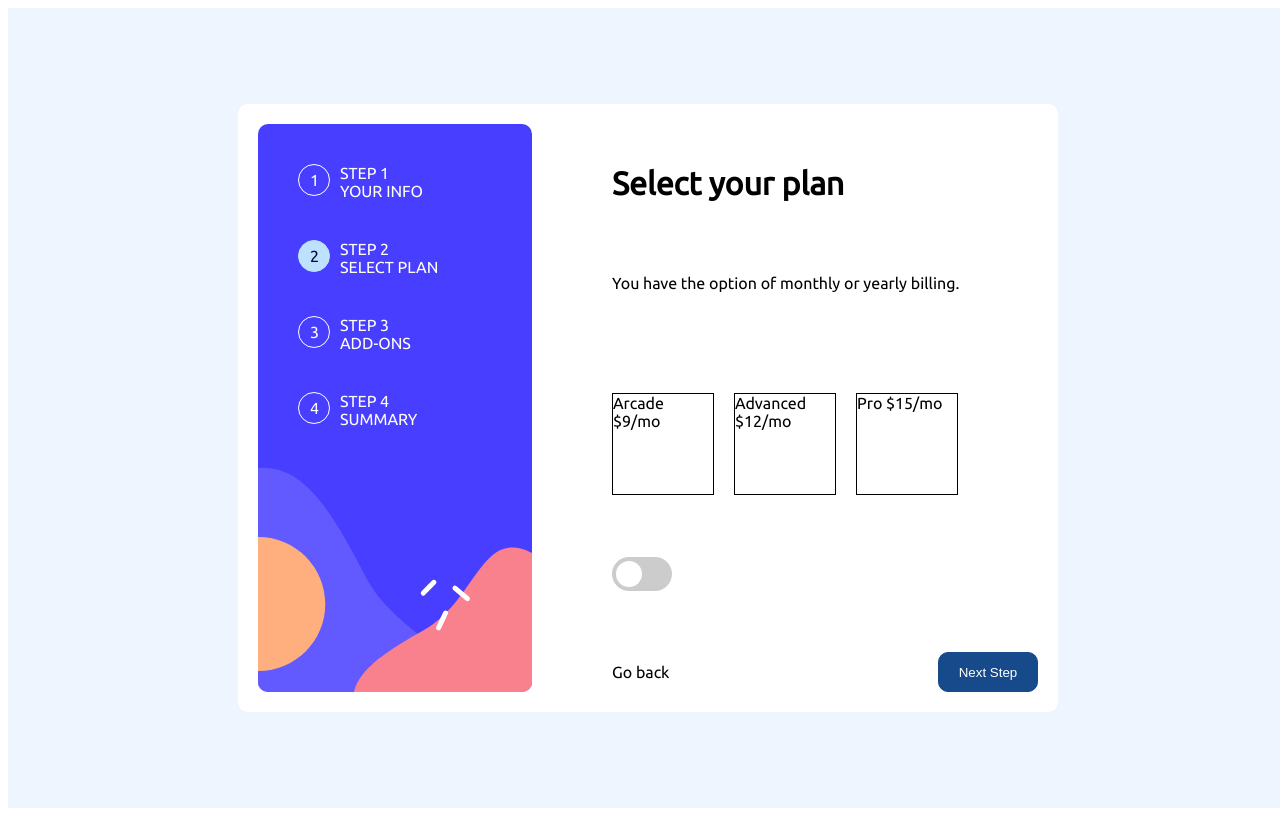
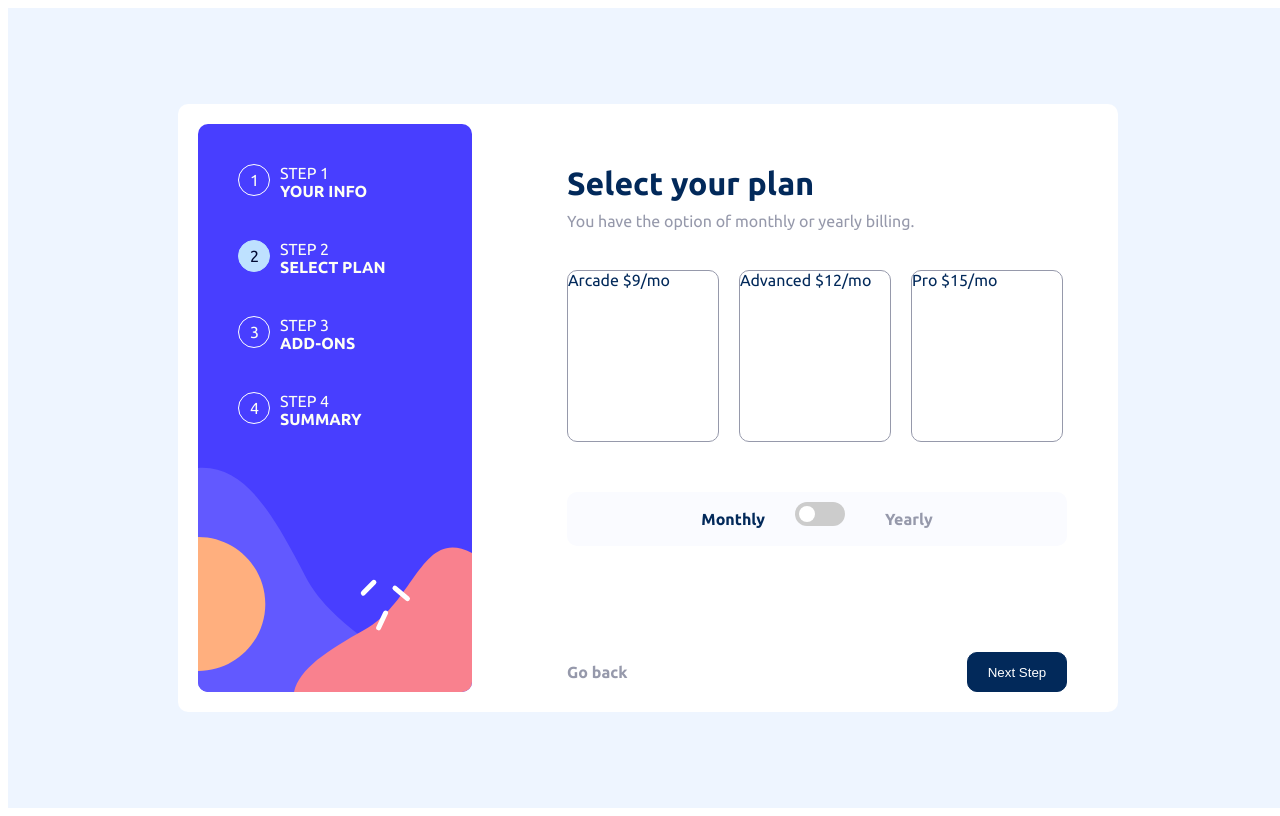
Before and after one commit to kevmhughes/multi-step-form, a React (Vite) app: page / in a window 1280 px wide. Both pictures are taken after typing "Sample", "name@example.com", "Sample" into the empty fields and a click on the button "Next Step". Built offline with nearby package versions, Linux system fonts and the light colour scheme.

Commit message:
Add styling and update CSS

```diff
--- a/src/AddOns.jsx
+++ b/src/AddOns.jsx
@@ -134,7 +134,7 @@ const handleCheckBox = (e) => {
       </div>
 
       <div className="buttons-container">
-        <div onClick={handleGoBack}>Go back</div>
+        <div className="go-back" onClick={handleGoBack}>Go back</div>
         <button onClick={handleSubmit} className="next-step-button">
           Next Step
         </button>
--- a/src/FinishingUp.jsx
+++ b/src/FinishingUp.jsx
@@ -63,7 +63,7 @@ const FinishingUp = () => {
             <div>${total}/yr</div>
         </div>
       <div className="buttons-container">
-        <div onClick={handleGoBack}>Go back</div>
+        <div className="go-back" onClick={handleGoBack}>Go back</div>
         <button type="submit" className="next-step-button" onClick={handleSubmit}>
           Confirm
         </button>
--- a/src/PersonalInfo.jsx
+++ b/src/PersonalInfo.jsx
@@ -10,10 +10,12 @@ const PersonalInfo = () => {
   }, [formData]);
 
   return (
-    <div className="right-side-container">
+    <div className="right-side-container-page-one">
+      <div>
       <h1>Personal Info</h1>
       <div className="subtitle">
         Please provide your name, email address, and phone number.
+      </div>
       </div>
       <form onSubmit={handleSubmit} className="personal-info-form">
         <label htmlFor="name">Name</label>
--- a/src/SelectPlan.jsx
+++ b/src/SelectPlan.jsx
@@ -1,67 +1,124 @@
-import React, {useContext, useEffect} from "react";
+import React, { useContext, useEffect } from "react";
 import { AppContext } from "./App";
 import SwitchComponent from "./SwitchComponent";
 
 const SelectPlan = () => {
-
-  const { handleSubmit, handleGoBack, setFormData, formData } = useContext(AppContext);
+  const { handleSubmit, handleGoBack, setFormData, formData } =
+    useContext(AppContext);
 
   useEffect(() => {
     // storing data
-    const planType = formData.planType
-    formData.paymentPlan = document.querySelector(`#${planType}`).textContent
+    const planType = formData.planType;
+    formData.paymentPlan = document.querySelector(`#${planType}`).textContent;
     localStorage.setItem("storedData", JSON.stringify(formData));
   }, [formData]);
 
-const handleSelectPlan = (e) => {
-    const id = e.target.id
+  const handleSelectPlan = (e) => {
+    const id = e.target.id;
 
     setFormData({
       ...formData,
-      "planType": id,
-    })
-  }
+      planType: id,
+    });
+  };
 
-  const billType = formData.billingType == "monthly"
-
+  const billType = formData.billingType == "monthly";
 
   return (
     <div className="right-side-container">
-      <h1>Select your plan</h1>
-      <div className="subtitle">You have the option of monthly or yearly billing.</div>
-      <div className="options-container">
-        {(billType) ?
-        <div className="arcade plan-selector" onClick={handleSelectPlan} id="arcade">
-         Arcade
-        $9/mo
-        </div> : <div className="arcade plan-selector" onClick={handleSelectPlan} id="arcade">
-         Arcade
-        $90/yr 2 months free
+      <div>
+        <h1>Select your plan</h1>
+        <div className="subtitle">
+          You have the option of monthly or yearly billing.
         </div>
-        }
 
-        {(billType) ? <div className="arcade plan-selector" onClick={handleSelectPlan} id="advanced">
-          Advanced
-          $12/mo
-        </div> : <div className="arcade plan-selector" onClick={handleSelectPlan} id="advanced">
-          Advanced
-          $120/yr 2 months free
-        </div>}
+        <div>
+          <div className="options-container">
+            {billType ? (
+              <div
+                className="arcade plan-selector"
+                onClick={handleSelectPlan}
+                id="arcade"
+              >
+                Arcade $9/mo
+              </div>
+            ) : (
+              <div
+                className="arcade plan-selector"
+                onClick={handleSelectPlan}
+                id="arcade"
+              >
+                Arcade $90/yr 2 months free
+              </div>
+            )}
 
-        {(billType) ? <div className="arcade plan-selector" onClick={handleSelectPlan} id="pro">
-          Pro
-          $15/mo
-        </div> : <div className="arcade plan-selector" onClick={handleSelectPlan} id="pro">
-          Pro
-          $150/yr 2 months free
-        </div>}
+            {billType ? (
+              <div
+                className="arcade plan-selector"
+                onClick={handleSelectPlan}
+                id="advanced"
+              >
+                Advanced $12/mo
+              </div>
+            ) : (
+              <div
+                className="arcade plan-selector"
+                onClick={handleSelectPlan}
+                id="advanced"
+              >
+                Advanced $120/yr 2 months free
+              </div>
+            )}
 
+            {billType ? (
+              <div
+                className="arcade plan-selector"
+                onClick={handleSelectPlan}
+                id="pro"
+              >
+                Pro $15/mo
+              </div>
+            ) : (
+              <div
+                className="arcade plan-selector"
+                onClick={handleSelectPlan}
+                id="pro"
+              >
+                Pro $150/yr 2 months free
+              </div>
+            )}
+          </div>
+        </div>
+        <div className="switch-container">
+          <div
+            className={
+              billType
+                ? "monthly-yearly-selected"
+                : "monthly-yearly-not-selected"
+            }
+          >
+            Monthly
+          </div>
+          <SwitchComponent />
+          <div
+            className={
+              billType
+                ? "monthly-yearly-not-selected"
+                : "monthly-yearly-selected"
+            }
+          >
+            Yearly
+          </div>
+        </div>
       </div>
-      <SwitchComponent/>
-        <div className="buttons-container">
-        <div onClick={handleGoBack}>Go back</div>
-          <button onClick={handleSubmit} className="next-step-button">Next Step</button>
+      <div className="buttons-container">
+        <div className="go-back" onClick={handleGoBack}>
+          Go back
         </div>
+        <button onClick={handleSubmit} className="next-step-button">
+          Next Step
+        </button>
+      </div>
     </div>
   );
 };
--- a/src/SideBar.jsx
+++ b/src/SideBar.jsx
@@ -5,44 +5,39 @@ const SideBar = () => {
 
   const { page, setPage } = useContext(AppContext);
 
-  const handleGoToPage = (e) => {
-    console.log("page", page)
-    setPage(e.target.textContent)
-  }
-
   return (
     <div>
       <div className="left-side-image">
         <div className="left-side-image-info">
           <div className="left-side-image-step-number-container" >
-            <div className={(page == 1) ? "selected-page-number" : "left-side-image-step-number"}><span className="left-side-image-number-positioner" onClick={handleGoToPage}>1</span></div>
+            <div className={(page == 1) ? "selected-page-number" : "left-side-image-step-number"}><span className="left-side-image-number-positioner">1</span></div>
             <div>
             <div>STEP 1</div>
-            <div>YOUR INFO</div>
-            </div>
-          </div>
-
-          <div className="left-side-image-step-number-container" onClick={handleGoToPage}>
-          <div className={(page == 2) ? "selected-page-number" : "left-side-image-step-number"}><span className="left-side-image-number-positioner" onClick={handleGoToPage}>2</span></div>
-            <div>
-            <div>STEP 2</div>
-            <div>SELECT PLAN</div>
+            <div className="sidebar-step-info">YOUR INFO</div>
             </div>
           </div>
 
           <div className="left-side-image-step-number-container">
-          <div className={(page == 3) ? "selected-page-number" : "left-side-image-step-number"}><span className="left-side-image-number-positioner" onClick={handleGoToPage}>3</span></div>
+          <div className={(page == 2) ? "selected-page-number" : "left-side-image-step-number"}><span className="left-side-image-number-positioner">2</span></div>
             <div>
-            <div>STEP 3</div>
-            <div>ADD-ONS</div>
+            <div>STEP 2</div>
+            <div className="sidebar-step-info">SELECT PLAN</div>
             </div>
           </div>
 
           <div className="left-side-image-step-number-container">
-          <div className={(page == 4 || page == 5) ? "selected-page-number" : "left-side-image-step-number"}><span className="left-side-image-number-positioner" onClick={handleGoToPage}>4</span></div>
+          <div className={(page == 3) ? "selected-page-number" : "left-side-image-step-number"}><span className="left-side-image-number-positioner">3</span></div>
+            <div>
+            <div>STEP 3</div>
+            <div className="sidebar-step-info">ADD-ONS</div>
+            </div>
+          </div>
+
+          <div className="left-side-image-step-number-container">
+          <div className={(page == 4 || page == 5) ? "selected-page-number" : "left-side-image-step-number"}><span className="left-side-image-number-positioner">4</span></div>
             <div>
             <div>STEP 4</div>
-            <div>SUMMARY</div>
+            <div className="sidebar-step-info">SUMMARY</div>
             </div>
           </div>
         </div>
--- a/src/index.css
+++ b/src/index.css
@@ -2,7 +2,10 @@
   font-family: "ubuntu-regular";
   src: url("./assets/fonts/Ubuntu-Regular.ttf");
 }
-
+@font-face {
+  font-family: "ubuntu-bold";
+  src: url("./assets/fonts/Ubuntu-Bold.ttf");
+}
 #root {
   height: 100vh;
   width: 100vw;
@@ -12,13 +15,41 @@
   align-items: center;
   justify-content: center;
   font-family: "ubuntu-regular";
+  font-size: 16px;
+  color: hsl(213, 96%, 18%);
 }
+
+/* Global */
 .main-container {
   display: flex;
   background: #ffffff;
   padding: 20px;
   border-radius: 10px;
-  width: 780px;
+  width: 900px;
+}
+.go-back {
+  color: hsl(231, 11%, 63%);
+  font-family: "ubuntu-bold";
+}
+.go-back:hover {
+  color: hsl(213, 96%, 18%);
+}
+.next-step-button {
+  height: 40px;
+  width: 100px;
+  border-radius: 10px;
+  border: 1px solid hsl(213, 96%, 18%);
+  background-color: hsl(213, 96%, 18%);
+  color: white;
+}
+.next-step-button:hover {
+  border: 1px solid #164a8b;
+  background-color: #164a8b;
+}
+
+/* SideBar.Jsx */
+.sidebar-step-info {
+  font-family: "ubuntu-bold";
 }
 /* PersonalInfo.Jsx */
 .personal-info-container {
@@ -28,6 +59,7 @@
 .personal-info-form {
   display: flex;
   flex-direction: column;
+  width: 450px;
 }
 .left-side-image {
   background-image: url(./assets/images/bg-sidebar-desktop.svg);
@@ -67,8 +99,16 @@
   top: 6px;
   right: -11px;
 }
+.right-side-container-page-one {
+  margin-left: 95px;
+  margin-top: 20px;
+  display: flex;
+  flex-direction: column;
+  justify-content: flex-start;
+  width: 500px;
+}
 .right-side-container {
-  margin-left: 80px;
+  margin-left: 95px;
   margin-top: 20px;
   display: flex;
   flex-direction: column;
@@ -77,9 +117,11 @@
 }
 h1 {
   margin-bottom: 10px;
+  font-family: ubuntu-bold;
 }
 .subtitle {
   margin-bottom: 40px;
+  color: hsl(231, 11%, 63%);
 }
 #name,
 #email,
@@ -90,25 +132,45 @@ h1 {
   border-radius: 10px;
   border: 0.2px solid lightgrey;
   margin-top: 5px;
-}
-.next-step-button {
-  height: 40px;
-  width: 100px;
-  border-radius: 10px;
-  border: 1px solid #164a8b;
-  background-color: #164a8b;
-  color: white;
+  color: hsl(213, 96%, 18%);
 }
 .personal-info-button-container {
   display: flex;
   justify-content: flex-end;
+  position: relative;
+  bottom: -120px;
 }
 
 /* SelectPlan.Jsx */
-
 .options-container {
   display: flex;
   gap: 20px;
+}
+.plan-selector {
+  height: 170px;
+  width: 150px;
+  border: 1px solid black;
+  border-radius: 10px;
+  border-color: hsl(231, 11%, 63%);
+}
+.switch-container {
+  margin-top: 50px;
+  width: 100%;
+  display: flex;
+  justify-content: center;
+  background-color: hsl(231, 100%, 99%);
+  padding-top: 10px;
+  padding-bottom: 10px;
+  align-items: center;
+  gap: 30px;
+  font-family: 'ubuntu-bold';
+  border-radius: 10px;
+}
+.monthly-yearly-selected {
+  color: hsl(213, 96%, 18%);
+}
+.monthly-yearly-not-selected {
+  color: hsl(231, 11%, 63%);
 }
 
 /* AddOns.Jsx */
@@ -164,8 +226,8 @@ h1 {
 .slider:before {
   position: absolute;
   content: "";
-  height: 26px;
-  width: 26px;
+  height: 16px;
+  width: 16px;
   left: 4px;
   bottom: 4px;
   background-color: white;
@@ -174,7 +236,7 @@ h1 {
 }
 
 input:checked + .slider {
-  background-color: #2196f3;
+  background-color: hsl(213, 96%, 18%);
 }
 
 input:focus + .slider {
@@ -189,7 +251,9 @@ input:checked + .slider:before {
 
 /* Rounded sliders */
 .slider.round {
-  border-radius: 34px;
+  border-radius: 16px;
+  height: 1.5rem;
+  width: 50px;
 }
 
 .slider.round:before {
```
